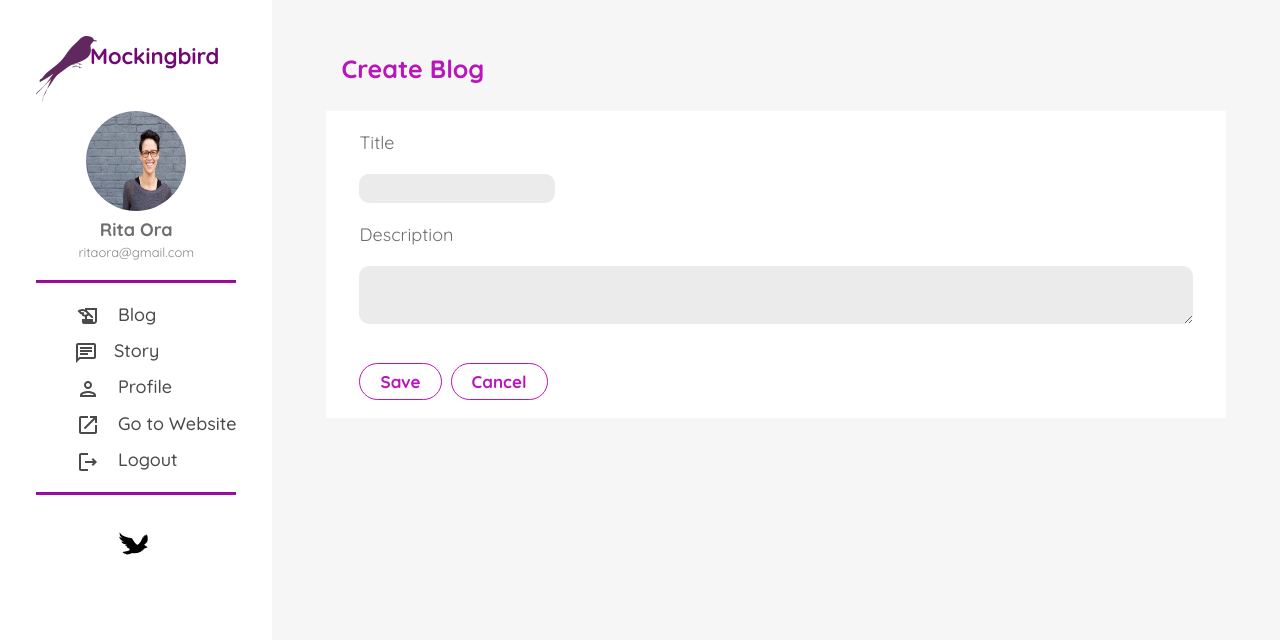
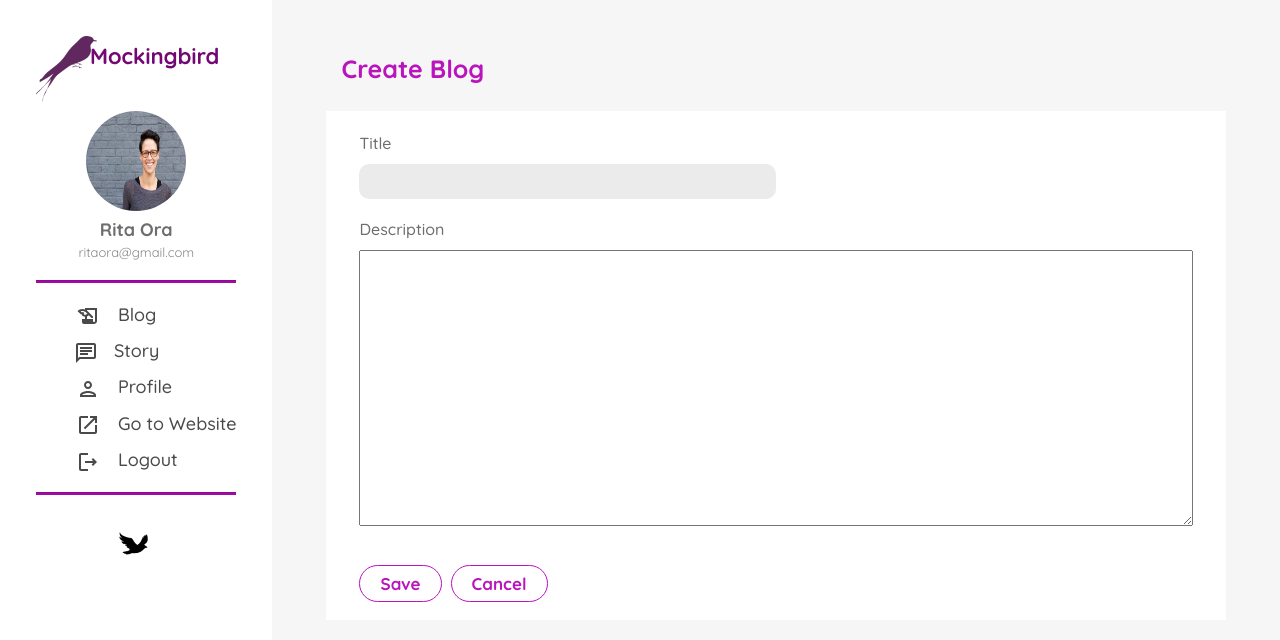
Before and after one commit to gayatribudha/mockingbird, a React (Create React App) app: page /dashboard/create-blog in a window 1280 px wide. Shown: the top 640 px of the page. Built offline with nearby package versions, Linux system fonts and the light colour scheme.

Commit message:
Customize form fields.

```diff
--- a/src/assets/css/dashboard.css
+++ b/src/assets/css/dashboard.css
@@ -39,11 +39,20 @@
     background-color: white;
 }
 
-.input-field {
+.form-label {
+    font-size: 16px;
+    font-weight: 500;
+    color:#6d6d6d
+}
+
+.form-field {
     border: 0px;
     border-radius: 10px;
     background-color: #EBEBEB;
+    height: 35px;
+    width: 50%;
 }
+
 
 .delete-btn {
     background-color: white;
@@ -109,6 +118,10 @@
         border-radius: 50px;
         font-size: 15px;
     }
+
+    .form-field {
+        width: 100%;
+    }
 }
 
 @media (min-width: 768px) and (max-width: 991.98px) {
--- a/src/pages/Dashboard/CreateBlog.js
+++ b/src/pages/Dashboard/CreateBlog.js
@@ -14,16 +14,18 @@ export default function CreateBlog() {
             </div>
             <div className="row px-3     px-md-0 px-lg-0">
                 <div className="col mx-2 mx-md-5 mx-lg-5 my-md-3  create-box">
-                    <div className="px-1 py-1 px-md-3 px-lg-3 pt-md-3 pt-lg-3">
-                        <p>Title</p>
-                        <input className="input-field mt-0" type="text"></input>
-                        <p className="mt-3">Description</p>
-                        <textarea className="input-field mt-0" type="text" style={{width:"100%"}}></textarea>
-                    </div>
-                    <div className="mb-3 px-1 px-md-3 px-lg-3">
-                        <button className="delete-btn">Save</button>
-                        <Link to="/dashboard/blog"><button className="delete-btn ml-2 mt-4 ">Cancel</button></Link>
-                    </div>
+                    <form>
+                        <div className="px-1 py-1 px-md-3 px-lg-3 pt-md-3 pt-lg-3">
+                            <label className="form-label">Title</label><br />
+                            <input className="form-field mt-0" type="text"></input><br />
+                            <label className="form-label mt-3">Description</label> <br />
+                            <textarea rows="10" className="mt-0" type="text" style={{ width: "100%" }}></textarea>
+                        </div>
+                        <div className="mb-3 px-1 px-md-3 px-lg-3">
+                            <button type="submit" className="delete-btn">Save</button>
+                            <Link to="/dashboard/blog"><button className="delete-btn ml-2 mt-4 ">Cancel</button></Link>
+                        </div>
+                    </form>
                 </div>
 
             </div>
```
